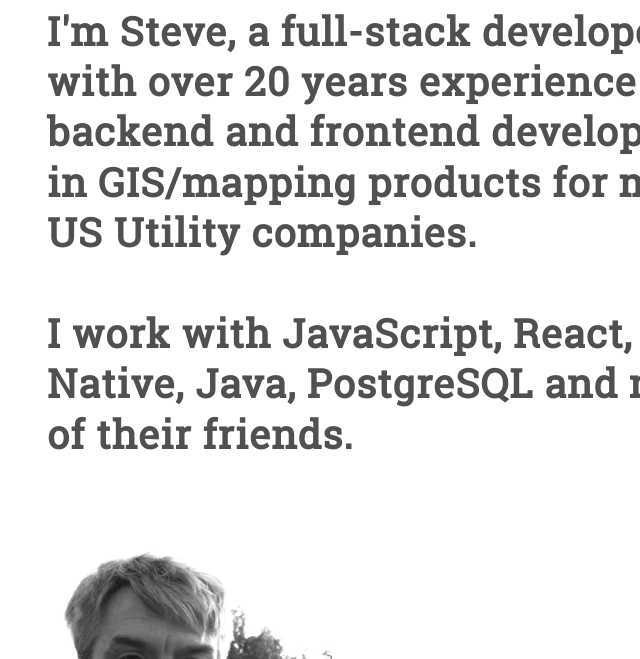
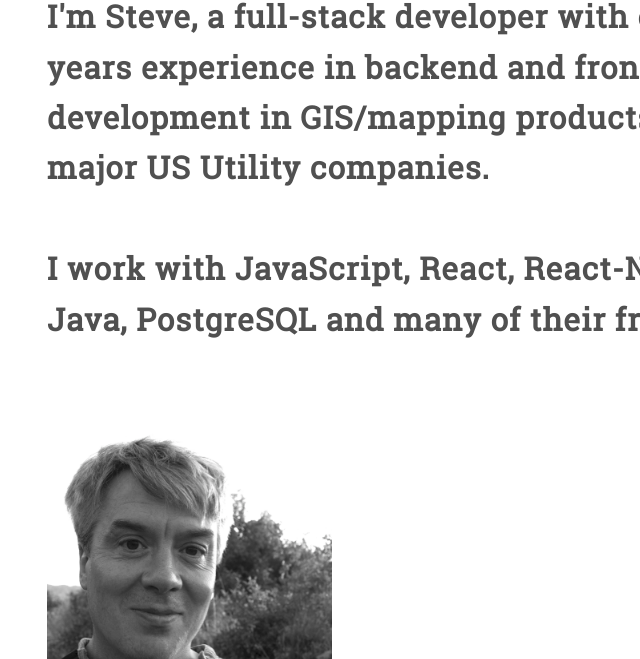
Before and after one commit to nadgerz/my-website, a Gatsby site: page / in a window 1280 px wide. Shown: the part 788-1447 px from the top of the page, without its empty margins (230-870 px from the left). Built offline with nearby package versions, Linux system fonts and the light colour scheme; Gatsby itself is replaced by a stand-in of ours.

Commit message:
new adjustments of text size

```diff
--- a/src/assets/css/base/typography.scss
+++ b/src/assets/css/base/typography.scss
@@ -26,8 +26,8 @@
 
 $font-size-paragraph: 1.5rem;
 
-$font-size-H1: 6rem;
-$font-size-H2: 3.3rem;
+$font-size-H1: 5.5rem;
+$font-size-H2: 2.6rem;
 $font-size-H3: 1.7rem;
 $font-size-H4: $font-size-H3;
 
```
